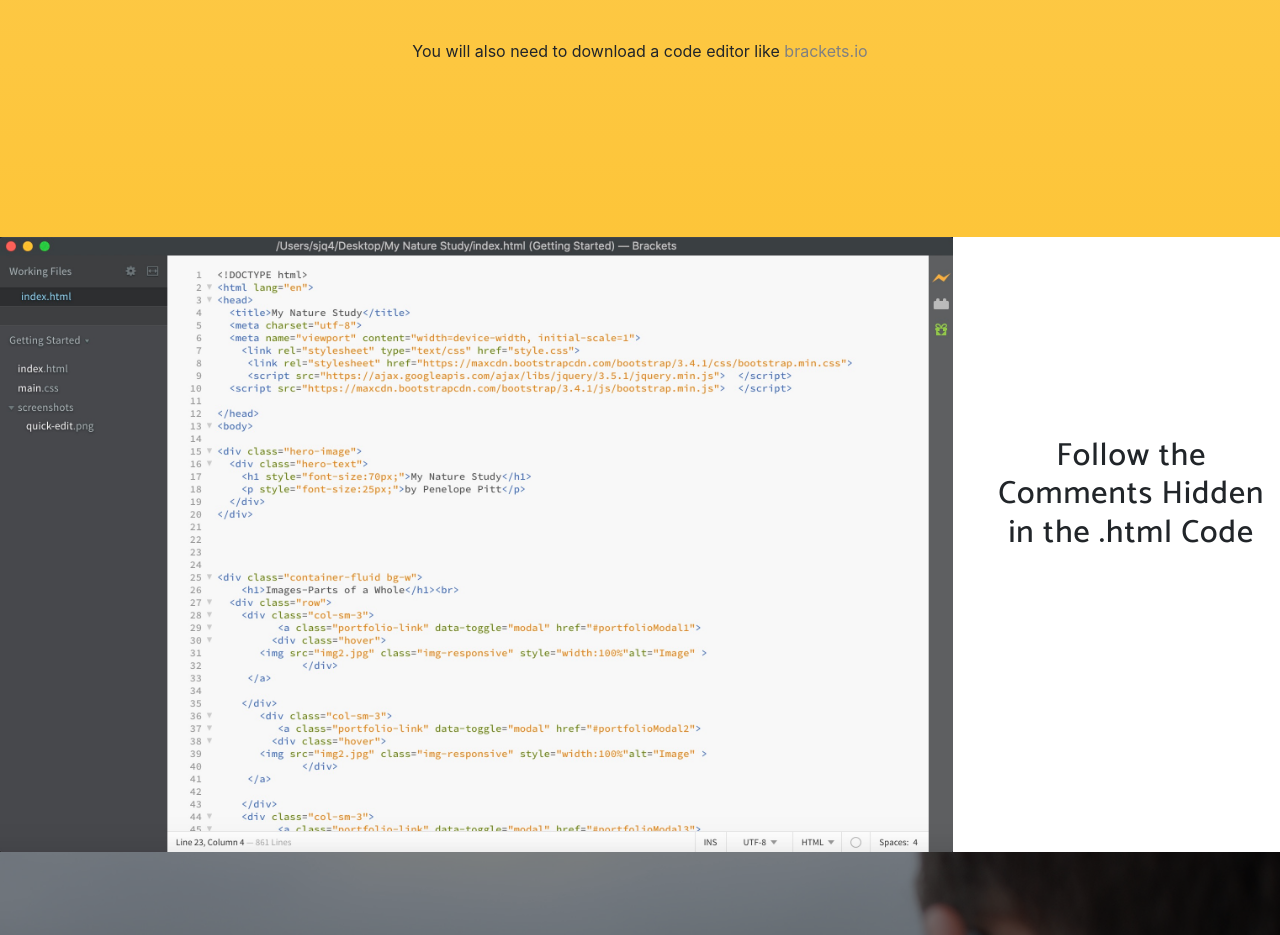
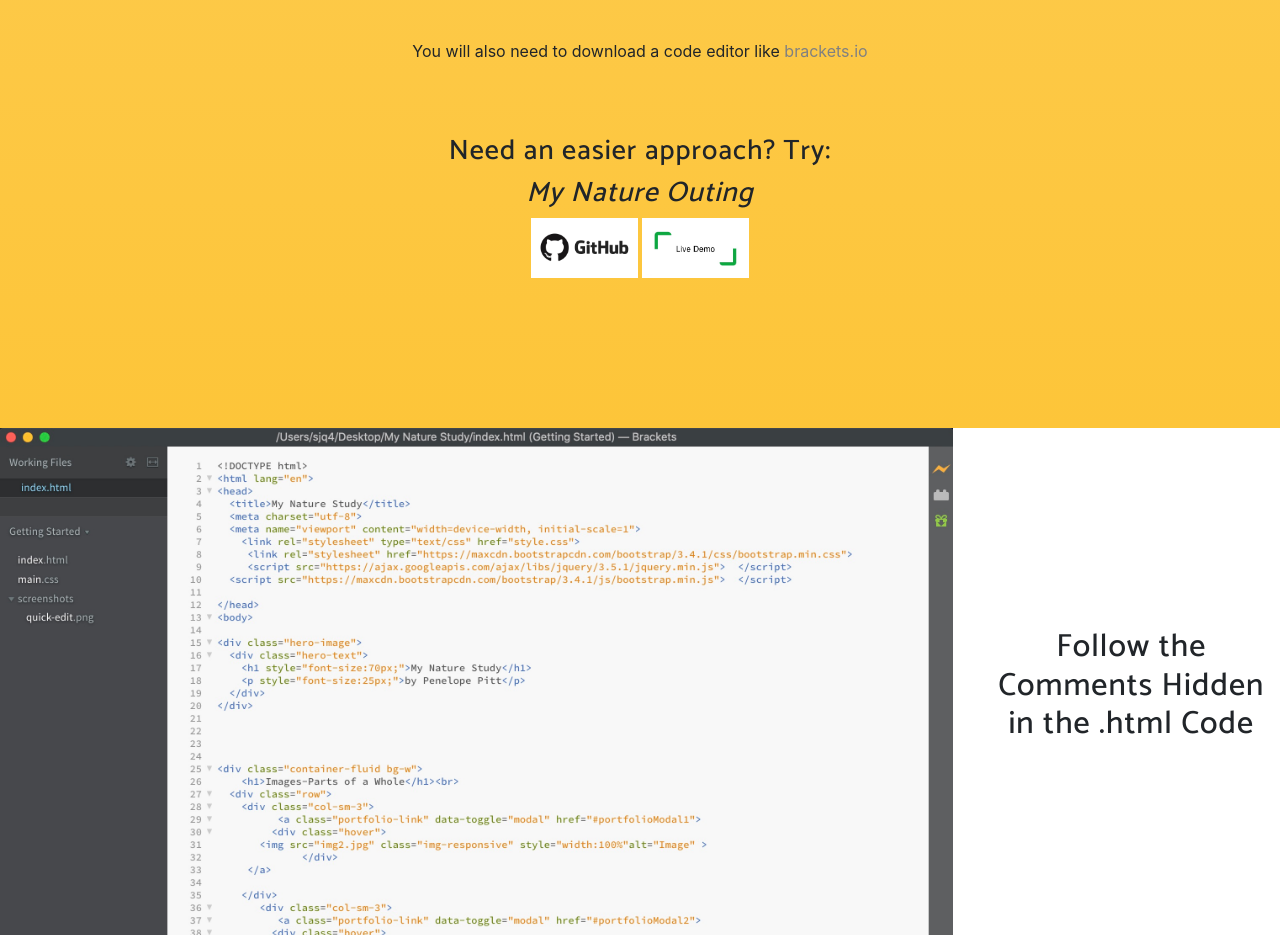
Before and after one commit to sjquigley/mutimodal-nature-studies, a website with bundled scripts: page index.html in a window 1280 px wide. Shown: the part 3540-4475 px from the top of the page. Built offline with nearby package versions, Linux system fonts and the light colour scheme; a web font is replaced by a local one.

Commit message:
Add files via upload

```diff
--- a/index.html
+++ b/index.html
@@ -175,7 +175,7 @@
 
 
             <div class="badges">
-                <a class="badge-link" href="https://github.com/sjquigley/my-nature-study">
+                <a class="badge-link" href="https://github.com/Open-Fuego/my-nature-study">
                     <div class="hover">
                         <img src="img/github.jpg" class="img-responsive" alt=""></div>
                         </a>
@@ -183,14 +183,11 @@
 
 
 
-                <a class="badge-link" href="https://sjquigley.github.io/my-nature-study/">
+                <a class="badge-link" href="https://Open-Fuego.github.io/my-nature-study/">
                     <div class="hover">
                         <img src="img/demo.jpg" class="img-responsive" alt=""></div>
                         </a>
             </div>
-
-
-
 
 
         <br>        <br>        <br>
@@ -198,6 +195,25 @@
 
 You will also need to download a code editor like <a  style="color:gray;" href="http://brackets.io">brackets.io</a>
                 <br><br>
+            <br><br>
+            <h3>Need an easier approach? Try:</h3>
+            <h3><em>My Nature Outing</em></h3>
+
+
+            <div class="badges">
+                <a class="badge-link" href="https://github.com/Open-Fuego/my-nature-outing">
+                    <div class="hover">
+                        <img src="img/github.jpg" class="img-responsive" alt=""></div>
+                        </a>
+
+
+
+
+                <a class="badge-link" href="https://open-fuego.github.io/my-nature-outing/">
+                    <div class="hover">
+                        <img src="img/demo.jpg" class="img-responsive" alt=""></div>
+                        </a>
+            </div>
 
         </div>
       </div>
```
